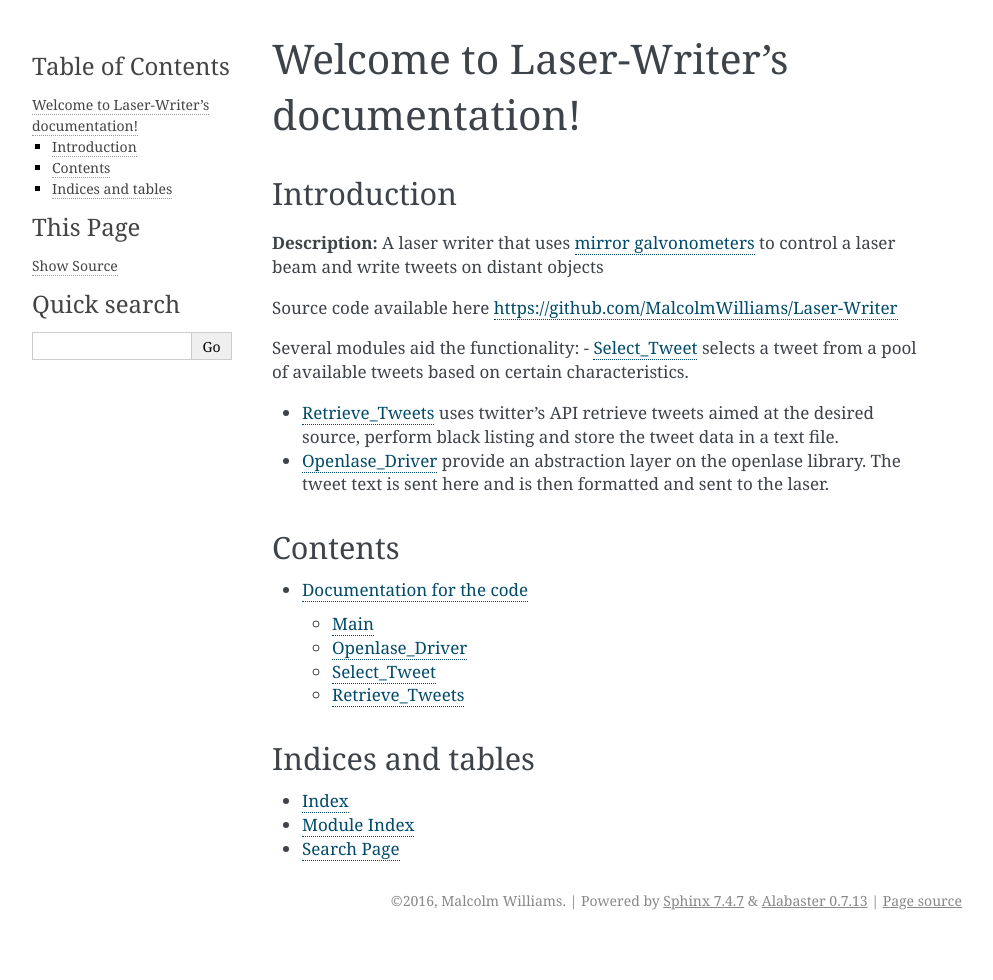
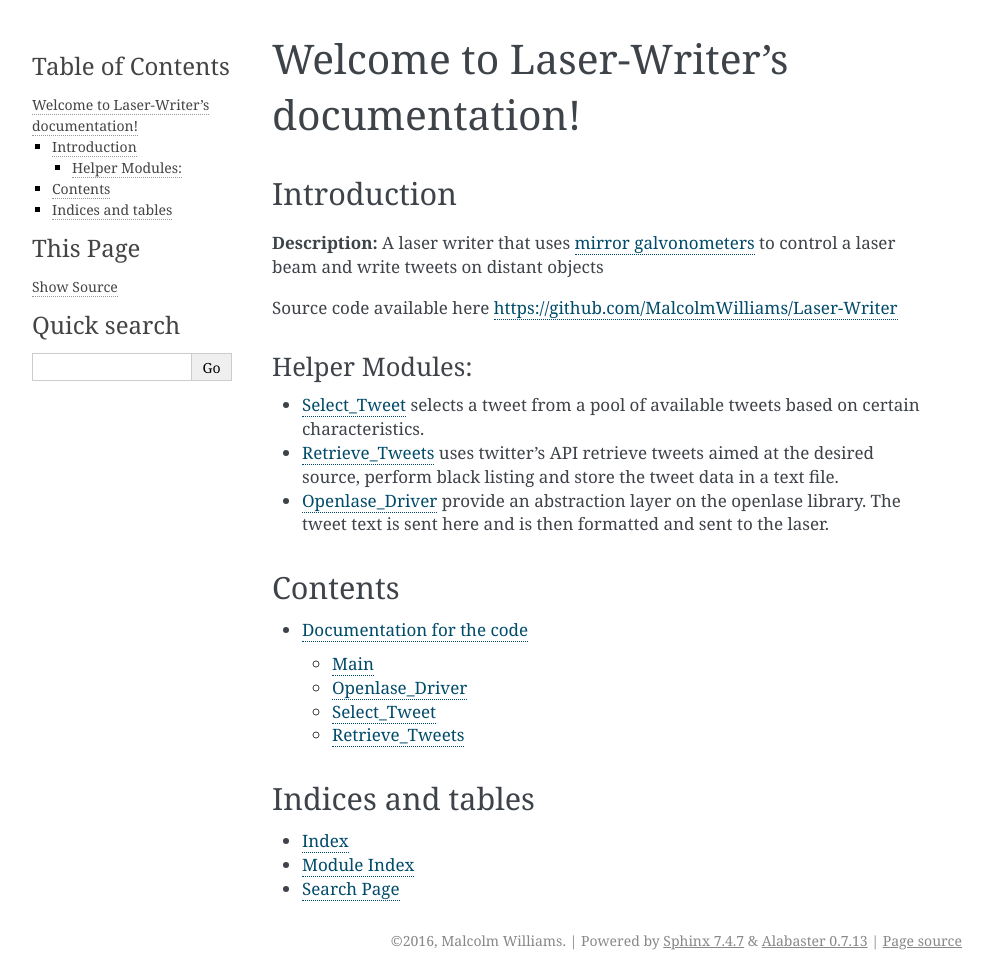
Before and after one commit to MalcolmWilliams/Laser-Projector, a Sphinx documentation site: the page built from docs/index.rst, in a window 1280 px wide. Shown: the whole page, without its empty margins (148-1141 px from the left). Built offline with Sphinx 7.4.7, drawn with Linux system fonts in a browser that asks for light colours; before the commit the page ends 940 px from its top, so only the background shows below that.

Commit message:
test formatting

```diff
--- a/docs/index.rst
+++ b/docs/index.rst
@@ -14,7 +14,8 @@ Introduction
 Source code available here https://github.com/MalcolmWilliams/Laser-Writer
 
 
-Several modules aid the functionality:
+Helper Modules:
+++++++++++++++++
 - `Select_Tweet <https://malcolmwilliams.github.io/Laser-Writer/code.html#module-Select_Tweet>`_ selects a tweet from a pool of available tweets based on certain characteristics.
 
 - `Retrieve_Tweets <https://malcolmwilliams.github.io/Laser-Writer/code.html#module-Retrieve_Tweets>`_ uses twitter's API retrieve tweets aimed at the desired source, perform black listing and store the tweet data in a text file.
--- a/main.py
+++ b/main.py
@@ -92,6 +92,7 @@ class Laser_Writer:
     def demo(self):
         """
         Demos two ways the program can be used.
+
         1. Select and display a random tweet
         2. Directly enter a message into the command prompt
 
```
Also changed, not shown: 9 other files.
